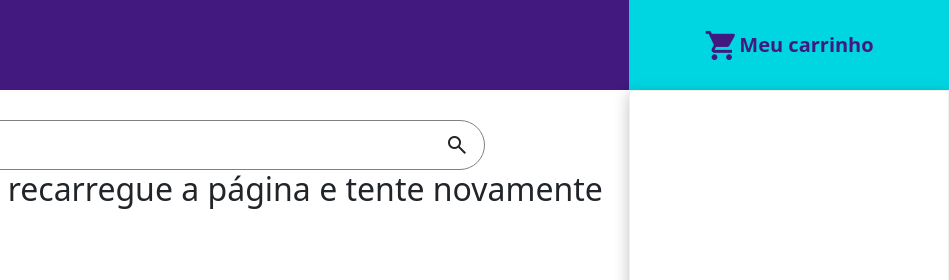
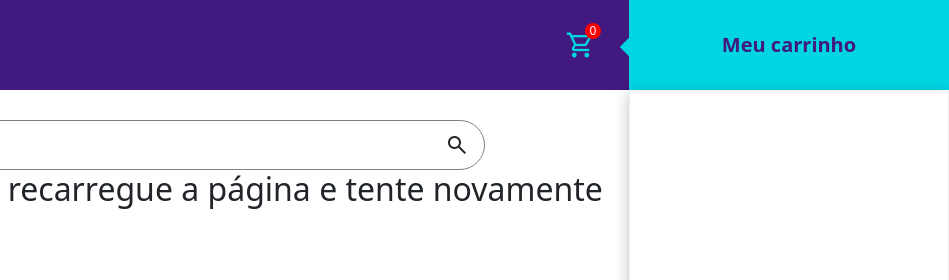
Before and after one commit to amandamagalhaess/shopping-cart, a website with bundled scripts: page index.html in a window 1280 px wide. Shown: the top 280 px of the page, 331-1280 px from the left. Built offline with nearby package versions, Linux system fonts and the light colour scheme; no server answers.

Commit message:
mais css

```diff
--- a/index.html
+++ b/index.html
@@ -28,9 +28,10 @@
         <img src="./src/imgs/logo.png" class="logo" alt="logo carrinho de compras">
       </div>
       <div class="open-cart">
-        <i class="material-symbols-outlined icon d-lg-none" data-bs-toggle="offcanvas"
-          data-bs-target="#offcanvasResponsive" aria-controls="offcanvasResponsive">shopping_cart</i>
-        <span id="counter" class="cart-counter d-lg-none">0</span>
+        <i class="material-symbols-outlined icon" data-bs-toggle="offcanvas" data-bs-target="#offcanvasResponsive"
+          aria-controls="offcanvasResponsive">shopping_cart</i>
+        <span id="counter" class="cart-counter">0</span>
+        <span class="material-symbols-outlined">arrow_left</span>
       </div>
     </header>
     <div class="search-container">
@@ -52,8 +53,8 @@
         data-bs-target="#offcanvasResponsive" aria-label="Close" style="
         position: absolute;
         top: 2px;
-        right: 5px;"></button>
-      <i class="material-icons icon sm-none">shopping_cart</i>
+        right: 5px;">
+      </button>
       <span class="cart__title">Meu carrinho</span>
     </div>
     <section class="cart">
--- a/src/style.css
+++ b/src/style.css
@@ -43,6 +43,42 @@ aside {
   color: rgb(221, 221, 221);
   font-size: 30px;
   padding-left: 30px;
+}
+
+.open-cart {
+  height: 90px;
+  display: flex;
+  justify-content: center;
+  align-items: center;
+  width: 8%;
+  margin-right: 10px;
+}
+
+.open-cart > i {
+  font-size: 30px;
+  color: rgb(0, 213, 226);
+}
+
+.cart-counter {
+  font-size: 12px;
+  text-align: center;
+  width: 16px;
+  height: 16px;
+  line-height: 16px;
+  position: absolute;
+  top: 23px;
+  right: 28px;
+  background-color: red;
+  border-radius: 50%;
+  color: white;
+}
+
+div.open-cart > span.material-symbols-outlined {
+  position: absolute;
+  font-size: 50px;
+  top: 22px;
+  right: -22px;
+  color: rgb(0, 213, 226);
 }
 
 .container-cartTitle {
@@ -212,20 +248,6 @@ aside {
     inset 0 0 1.3rem rgb(0, 138, 202);
 }
 
-.cart-counter {
-  font-size: 12px;
-  text-align: center;
-  width: 16px;
-  height: 16px;
-  line-height: 16px;
-  position: absolute;
-  top: 23px;
-  right: 23px;
-  background-color: red;
-  border-radius: 50%;
-  color: white;
-}
-
 .cart {
   display: flex;
   position: sticky;
@@ -349,11 +371,6 @@ aside {
   margin: 10px;
 }
 
-i.icon {
-  font-size: 35px;
-  color: rgb(65, 25, 127);
-}
-
 .hidden {
   display: none;
 }
@@ -394,24 +411,21 @@ i.icon {
     height: 90vh;
   }
 
-  .open-cart {
-    /* background-color: rgb(0, 213, 226); */
-    height: 90px;
-    display: flex;
-    justify-content: center;
-    align-items: center;
-    width: 8%;
-  }
-
-  .open-cart > i {
-    font-size: 30px;
-    color: rgb(0, 213, 226);
-    margin-right: 15px;
-  }
-
   .logo {
     width: 200px;
     margin-left: 15px;
   }
 
+  div.open-cart > span.material-symbols-outlined {
+    display: none;
+  }
 }
+
+@media screen and (max-width : 800px) {
+
+  .cart-counter {
+    position: absolute;
+    top: 21px;
+    right: 10px;
+  }
+}
```
